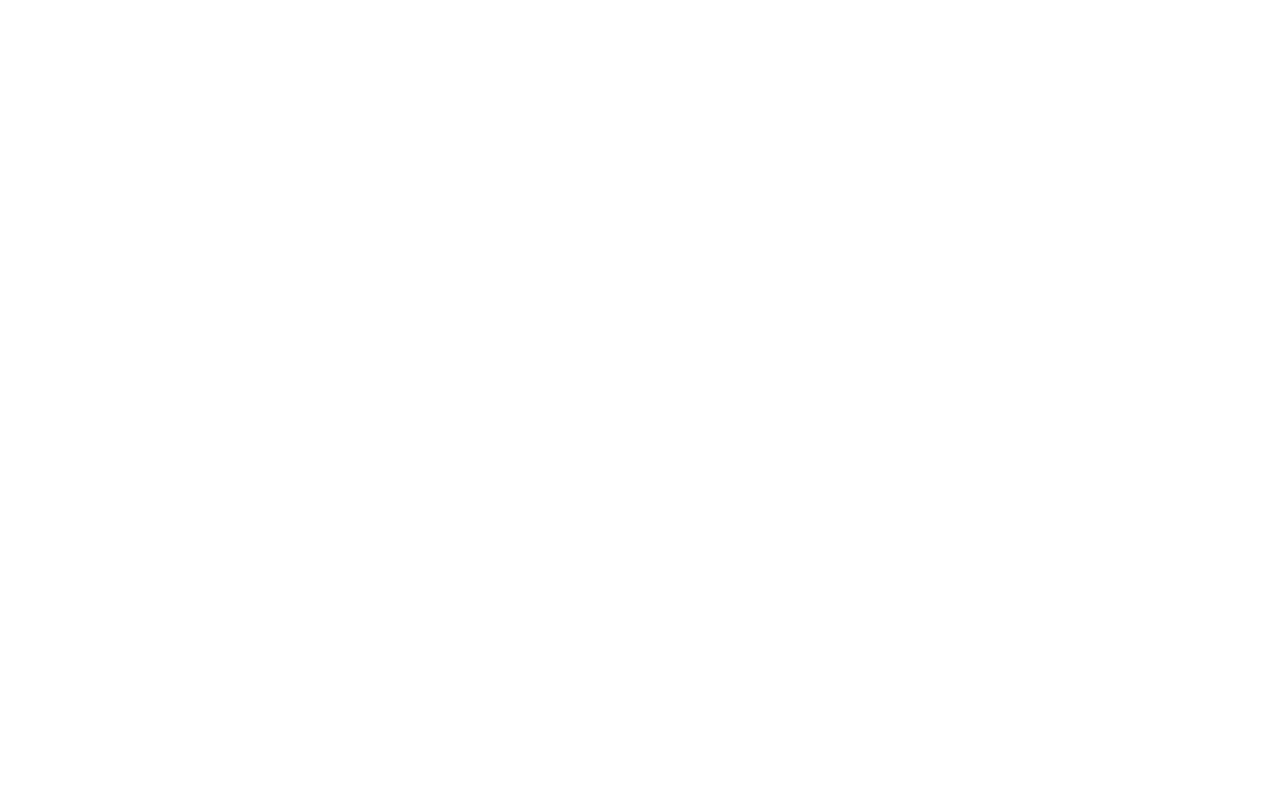
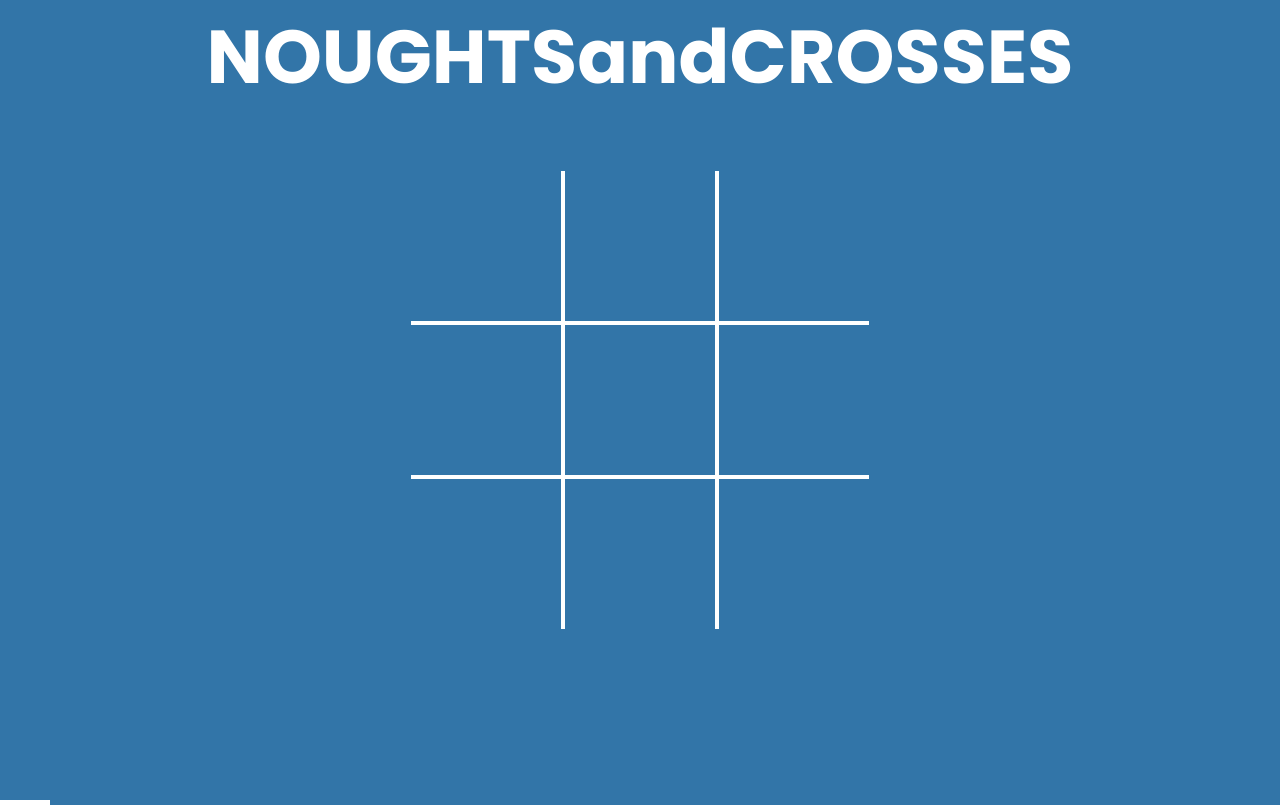
Before and after one commit to ayazb7/internship-assessment, a plain HTML site: page index.html in a window 1280 px wide. Drawn offline with Linux system fonts and the light colour scheme.

Commit message:
noughts and crosses update

```diff
--- a/index.html
+++ b/index.html
@@ -1,14 +1,36 @@
 <!DOCTYPE html>
 <html>
 <head>
-	<meta name="viewport" content="with=device-width, initial-scale=1.0">
+	<meta name="viewport" content="width=device-width, initial-scale=1.0">
 	<title>NOUGHTSandCROSSES</title>
 	<link rel="stylesheet" href="style.css">
 	<link rel="preconnect" href="https://fonts.gstatic.com">
 	<link href="https://fonts.googleapis.com/css2?family=Poppins:wght@100;200;300;400;600;700&display=swap" rel="stylesheet">
 	<script src="https://kit.fontawesome.com/b80fa6c4b1.js" crossorigin="anonymous"></script>
+	<script src="script.js" defer></script>
 </head>
+<body>
+	<section class="header">
+		<div class="text-box">
+			<h1>NOUGHTSandCROSSES</h1>
+		</div>
+	</section>
 
+	<div class="board" id="board">
+		<div class="square" data-square></div>
+		<div class="square" data-square></div>
+		<div class="square" data-square></div>
+		<div class="square" data-square></div>
+		<div class="square" data-square></div>
+		<div class="square" data-square></div>
+		<div class="square" data-square></div>
+		<div class="square" data-square></div>
+		<div class="square" data-square></div>
+	</div>
+	<div class="strikethrough"></div>
+
+
+</body>
 
 
 
--- a/script.js
+++ b/script.js
@@ -0,0 +1,78 @@
+const squares = document.querySelectorAll('[data-square]')
+const board = document.getElementById('board')
+const strikethrough = document.getElementById('strikethrough')
+let winningCombination
+
+const POSSIBLE_WINS = [
+	[0, 1, 2],
+	[3, 4, 5],
+	[6, 7, 8],
+	[0, 3, 6],
+	[1, 4, 7],
+	[2, 5, 8],
+	[0, 4, 8],
+	[2, 4, 6]
+]
+
+startGame()
+
+function startGame() {
+	xTurn = true
+	squares.forEach(square => {
+		square.addEventListener('click', handleClick, {once: true})
+	})
+	setBoardHover()
+}
+
+function handleClick(e) {
+	const square = e.target
+	const currentClass = xTurn ? 'x' : 'o'
+	placeMark(square, currentClass)
+
+	if(checkWin(currentClass)) {
+		console.log('win')
+
+		switch(winningCombination) {
+			case POSSIBLE_WINS[0]:
+				strikethrough.top = 97;
+				strikethrough.left = 58;
+				strikethrough.width = 285;
+				strikethrough.show()
+				break;
+		}
+
+	}
+
+	swapTurn()
+	setBoardHover()
+}
+
+
+function placeMark(square, currentClass) {
+	square.classList.add(currentClass)
+}
+
+function swapTurn() {
+	xTurn = !xTurn
+}
+
+function setBoardHover() {
+	board.classList.remove('x')
+	board.classList.remove('o')
+
+	if (xTurn) {
+		board.classList.add('x')
+	} else {
+		board.classList.add('o')
+	}
+}
+
+function checkWin(currentClass) {
+	return POSSIBLE_WINS.some(combination => {
+		return combination.every(index => {
+			winningCombination = combination
+			return squares[index].classList.contains(currentClass)
+		})
+	})
+
+}
--- a/style.css
+++ b/style.css
@@ -0,0 +1,118 @@
+*{
+	margin:0;
+	padding:0;
+	font-family: 'Poppins', sans-serif;
+}
+
+:root {
+	--square-size: 150px;
+	--mark-size: calc(var(--square-size) * 0.9);
+}
+
+body {
+	background-color: #3275a8;
+	margin: 0;
+}
+
+.text-box{
+	width: 100%;
+	position: absolute;
+	text-align: center;
+	font-size: 50px;
+	color: #fff;
+}
+
+.board {
+	width: 100vw;
+	height: 100vh;
+	display: grid;
+	grid-template-columns: repeat(3, auto);
+	align-content: center;
+	justify-content: center;
+	justify-items: center;
+	align-items: center;
+}
+
+
+.square {
+	width: var(--square-size);
+	height: var(--square-size);
+	border: 2px solid white;
+	display: flex;
+	justify-content: center;
+	align-items: center;
+	position: relative;
+	cursor: pointer;
+}
+
+.square:first-child, .square:nth-child(2), .square:nth-child(3) {
+	border-top: none;
+}
+
+.square:nth-child(3n + 1) {
+	border-left: none;
+}
+
+.square:nth-child(3n + 3) {
+	border-right: none;
+}
+
+.square:nth-child(7), .square:nth-child(8), .square:nth-child(9) {
+	border-bottom: none;
+}
+
+.board.x .square:not(.x):not(.o):hover::before,
+.board.x .square:not(.x):not(.o):hover::after,
+.board.o .square:not(.x):not(.o):hover::before {
+	opacity: 0.6;
+}
+
+.square.x::before, .square.x::after,
+.board.x .square:not(.x):not(.o):hover::before, .board.x .square:not(.x):not(.o):hover::after {
+	content: '';
+	width: calc(var(--mark-size) * 0.15);
+	height: var(--mark-size);
+	position: absolute;
+	background-color: white;
+}
+
+.square.x::before, .board.x .square:not(.x):not(.o):hover::before {
+	transform: rotate(45deg);
+}
+
+.square.x::after, .board.x .square:not(.x):not(.o):hover::after {
+	transform: rotate(-45deg);
+}
+
+.square.o::before, .square.o::after,
+.board.o .square:not(.x):not(.o):hover::before, .board.o .square:not(.x):not(.o):hover::after {
+	content: '';
+	border-radius: 50%;
+	position: absolute;
+}
+
+.square.o::before, .board.o .square:not(.x):not(.o):hover::before {
+	width: calc(var(--mark-size) * 0.9);
+	height: calc(var(--mark-size) * 0.9);
+	background-color: white;
+}
+
+.square.o::after, .board.o .square:not(.x):not(.o):hover::after {
+	width: calc(var(--mark-size) * 0.65);
+	height: calc(var(--mark-size) * 0.65);
+	background-color: #3275a8;
+}
+
+.square.x, .square.o {
+	cursor: not-allowed;
+}
+
+
+.strikethrough {
+	background-color: white;
+	position: absolute;
+	height: 5px;
+	width: 50px;
+	top: 97;
+	left: 58;
+}}
```
